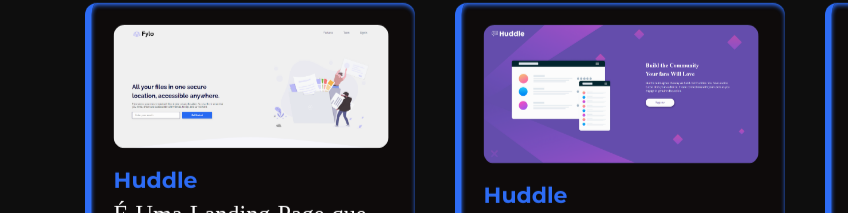
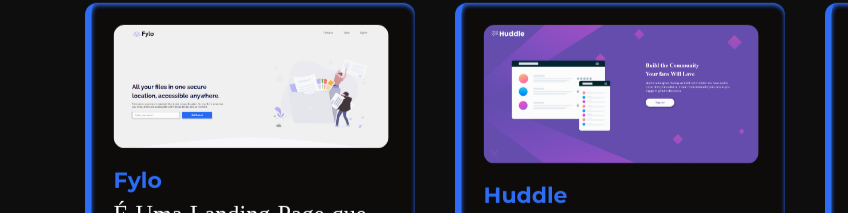
Before and after one commit to luizcarlos06/portifolio, a plain HTML site: page index.html in a window 1280 px wide. Shown: the part 1940-2153 px from the top of the page, 0-848 px from the left. Drawn offline with nearby package versions, Linux system fonts and the light colour scheme.

Commit message:
portifolio

```diff
--- a/index.html
+++ b/index.html
@@ -83,7 +83,7 @@
       <div class="card">
         <img src="assets/imageProjects/Fylo.png" alt="Starbucks">
         <div class="description">
-          <h3>Huddle</h3>
+          <h3>Fylo</h3>
           <p>É Uma Landing Page que foi baseada em projeto em figma e criado usando ReactJS.</p>
           <p>(Criado somente para Desktop)</p>
           <div class="projectLinks">
```
